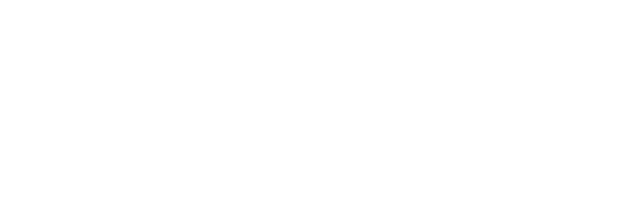
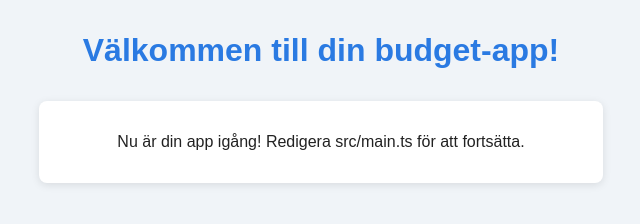
Before and after one commit to minza-42/my-budget-app, a website built with Vite: page index.html in a window 1280 px wide. Shown: the whole page, without its empty margins (319-959 px from the left). Built offline with nearby package versions, Linux system fonts and the light colour scheme.

Commit message:
clean slate

```diff
--- a/index.html
+++ b/index.html
@@ -1,16 +1,17 @@
-<!doctype html>
-<html lang="en">
+<!DOCTYPE html>
+<html lang="sv">
 
 <head>
   <meta charset="UTF-8" />
-  <link rel="icon" type="image/svg+xml" href="/vite.svg" />
   <meta name="viewport" content="width=device-width, initial-scale=1.0" />
-  <title>fed25d-js-inl-2-budget-app-minza-42</title>
+  <title>Min Budget App</title>
+  <link rel="stylesheet" href="src/style.css" />
 </head>
 
 <body>
+  <h1>Välkommen till din budget-app!</h1>
   <div id="app"></div>
-  <script type="module" src="/src/main.ts"></script>
+  <script type="module" src="src/main.ts"></script>
 </body>
 
 </html>
--- a/src/main.ts
+++ b/src/main.ts
@@ -1,2 +1,7 @@
 // Startfil för ditt projekt
 console.log('Välkommen till ditt projekt!');
+
+const app = document.getElementById('app');
+if (app) {
+  app.textContent = 'Nu är din app igång! Redigera src/main.ts för att fortsätta.';
+}
--- /dev/null
+++ b/src/style.css
@@ -0,0 +1,21 @@
+body {
+  background: #f0f4f8;
+  color: #222;
+  font-family: Arial, sans-serif;
+  margin: 0;
+  padding: 0;
+}
+h1 {
+  color: #2a7ae2;
+  text-align: center;
+  margin-top: 2rem;
+}
+#app {
+  background: #fff;
+  max-width: 500px;
+  margin: 2rem auto;
+  padding: 2rem;
+  border-radius: 8px;
+  box-shadow: 0 2px 8px rgba(0, 0, 0, 0.1);
+  text-align: center;
+}
```
